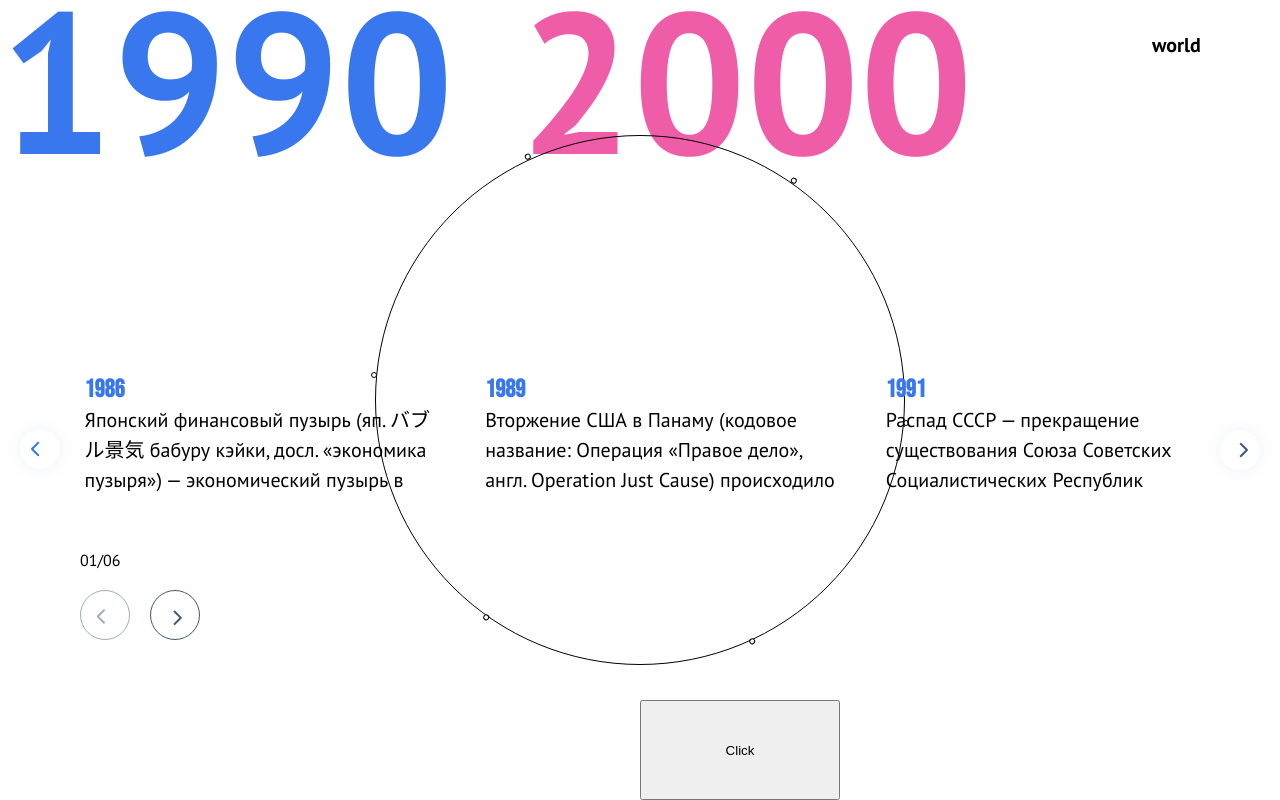
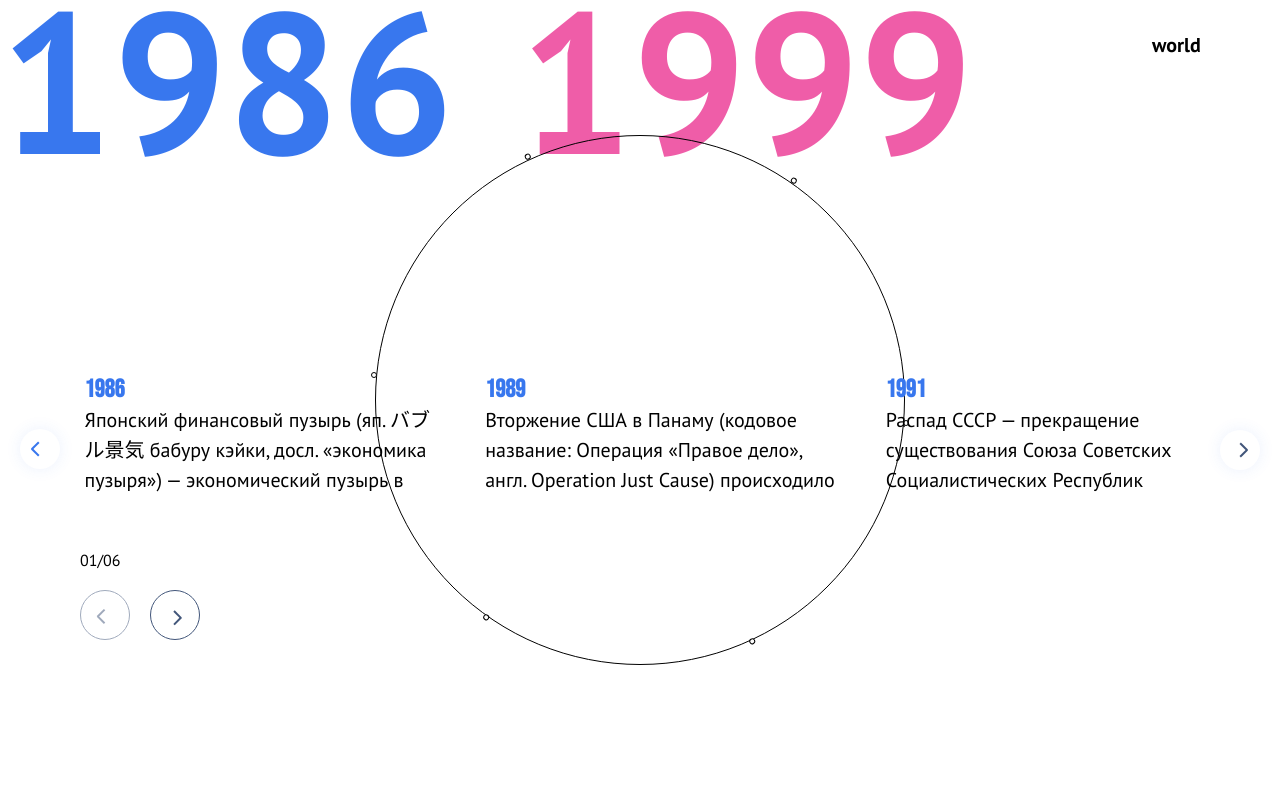
Before and after one commit to BDODINKA/Only-digital-test-task, a React (Create React App) app: page / in a window 1280 px wide. Built offline with nearby package versions, Linux system fonts and the light colour scheme.

Commit message:
feat:add logic for render date Window

```diff
--- a/src/app/App.tsx
+++ b/src/app/App.tsx
@@ -16,8 +16,8 @@ function App() {
   useEffect(() => {
     dispatch(InitializeAppTC())
   }, [])
+
   if (!initialize) return <div>{someError}</div>
-  ;[{ value: 1, Ox: '', Oy: '', isHovered: false }]
 
   return (
     <div className="App">
--- a/src/app/appReducer.ts
+++ b/src/app/appReducer.ts
@@ -25,7 +25,7 @@ export const InitializeAppTC = createAsyncThunk<{}, undefined, { rejectValue: {
   async (_, { dispatch, rejectWithValue }) => {
     dispatch(PreloaderAC({ status: 3 }))
     try {
-      await Api.getAppStatus()
+      return await Api.getAppStatus()
     } catch (reason) {
       return rejectWithValue(reason as { error: Error })
     } finally {
--- a/src/app/mockApi/Api.ts
+++ b/src/app/mockApi/Api.ts
@@ -1,4 +1,6 @@
+import { someError } from '../../common/constants/errors'
 import { data } from '../mockData/data'
+import { DataType } from '../mockData/types/dataTypes'
 
 export const Api = {
   getAppStatus() {
@@ -7,10 +9,19 @@ export const Api = {
     })
   },
   getHistoryData() {
-    return new Promise(resolve => {
-      setTimeout(() => {
-        resolve(data)
-      }, 2000)
-    })
+    return ResponseData(data)
   },
 }
+const ResponseData = (serverData: DataType) => {
+  return new Promise((resolve, reject) => {
+    if (serverData) {
+      setTimeout(() => {
+        resolve(serverData)
+      }, 1000)
+    } else {
+      setTimeout(() => {
+        reject({ statusCode: 500, data: {}, error: someError })
+      }, 1000)
+    }
+  })
+}
--- a/src/features/Circle/circle.module.scss
+++ b/src/features/Circle/circle.module.scss
@@ -46,11 +46,6 @@
         .index{
           position: absolute;
           z-index: 20 ;
-          -moz-transform: none;
-          -webkit-transform: none;
-          -o-transform: none;
-          -ms-transform: none;
-          transform: none;
         }
       }
     }
--- a/src/features/Dates/Dates.tsx
+++ b/src/features/Dates/Dates.tsx
@@ -1,4 +1,4 @@
-import React, { useEffect, useRef, useState } from 'react'
+import React, { useEffect, useState } from 'react'
 
 type PropsType = {
   date: number
@@ -15,6 +15,15 @@ export const Dates = (props: PropsType) => {
     setNewDate(date)
   }, [date])
 
+  useEffect(() => {
+    if (viewDate === 0) {
+      setOldDate(newDate)
+      setViewDate(newDate)
+    } else {
+      if (newDate !== oldDate) newDateDebounce(oldDate, newDate)
+    }
+  }, [newDate])
+
   const changeWithDebounce = (time: number, caseType: 'decr' | 'incr') => {
     setTimeout(() => {
       setOldDate((prev: number) => {
@@ -30,10 +39,10 @@ export const Dates = (props: PropsType) => {
     if (oldDate !== newDate) {
       switch (oldDate < newDate) {
         case true:
-          changeWithDebounce(10, 'incr')
+          changeWithDebounce(100, 'incr')
           break
         case false:
-          changeWithDebounce(10, 'decr')
+          changeWithDebounce(100, 'decr')
           break
         default:
           break
@@ -43,46 +52,5 @@ export const Dates = (props: PropsType) => {
     }
   }
 
-  useEffect(() => {
-    if (viewDate === 0) {
-      setOldDate(newDate)
-      setViewDate(newDate)
-    } else {
-      if (newDate !== oldDate) newDateDebounce(oldDate, newDate)
-    }
-  }, [newDate])
-
-  // const [dateNext, setDateNext] = useState(nextDate)
-  //
-  // const intervalRef: { current: NodeJS.Timeout | null } = useRef(null)
-  //
-  // console.log(currentDate)
-  // console.log(nextDate)
-  // useEffect(() => {
-  //   console.log(currentDate)
-  // }, [currentDate])
-  //
-  // useEffect(() => {
-  //   if (date > dateNext) {
-  //     intervalRef.current = setInterval(() => {
-  //       setDate(date => date - 1)
-  //     }, time)
-  //   } else {
-  //     intervalRef.current = setInterval(() => {
-  //       setDate(date => date + 1)
-  //     }, time)
-  //   }
-  //
-  //   return () => clearInterval(intervalRef.current as NodeJS.Timeout)
-  // }, [currentDate, nextDate])
-  //
-  // const cancelInterval = () => {
-  //   if (date === nextDate) {
-  //     clearInterval(intervalRef.current as NodeJS.Timeout)
-  //   }
-  // }
-  //
-  // cancelInterval()
-
-  return <div className={className}>{viewDate}</div>
+  return <div className={className}>{`${viewDate}`}</div>
 }
--- a/src/features/HistoryDate/HistoryDate.tsx
+++ b/src/features/HistoryDate/HistoryDate.tsx
@@ -16,58 +16,39 @@ export const HistoryDate = () => {
 
   const currentCategory = useSelector((state: AppRootStateType) => state.history.currentCategory)
 
+  const date = useSelector((state: AppRootStateType) => state.history.date)
+
   const [currentIndex, setCurrentIndex] = useState<number>(0)
-
-  const [datePeriod, setDatePeriod] = useState([1990, 2000])
 
   useEffect(() => {
     if (!category) {
       dispatch(getHistoryDateTC())
-    }
-    if (category) {
+    } else {
       dispatch(setCurrentCategoryAC({ currentIndex }))
     }
   }, [category])
 
   const onChangeCategory = (idx: number) => {
     setCurrentIndex(idx)
-
-    dispatch(setCurrentCategoryAC({ currentIndex }))
-
-    changeDateHandler()
-  }
-
-  const changeDateHandler = () => {
-    const arrDate: number[] = []
-
-    currentCategory.forEach(el => arrDate.push(el.date))
-    const sortDate = arrDate.sort((a, b) => a - b)
-
-    setDatePeriod([1220, 2020])
-    console.log(arrDate, sortDate)
+    dispatch(setCurrentCategoryAC({ currentIndex: idx }))
   }
 
   if (!category) return <div>Render</div>
-  console.log(datePeriod)
 
   return (
     <>
-      <div className={style.dates}>
-        <Dates date={datePeriod[0]} />
-        <Dates date={datePeriod[1]} />
-      </div>
+      {date && (
+        <div className={style.dates}>
+          <Dates date={date[0]} />
+          <Dates date={date[1]} />
+        </div>
+      )}
       <Circle
         category={category}
         onChangeCategory={index => onChangeCategory(index)}
         currentIndex={currentIndex}
       />
       <Slider currentCategory={currentCategory} />
-      <button
-        onClick={changeDateHandler}
-        style={{ position: 'absolute', width: '200px', height: '100px', zIndex: 10, bottom: '0' }}
-      >
-        Click
-      </button>
     </>
   )
 }
--- a/src/features/HistoryDate/historyDate.reducer.ts
+++ b/src/features/HistoryDate/historyDate.reducer.ts
@@ -1,7 +1,7 @@
 import { createAsyncThunk, createSlice, PayloadAction } from '@reduxjs/toolkit'
 
 import { Api } from '../../app/mockApi/Api'
-import { DataType, ViewItemType } from '../../app/mockData/types/dataTypes'
+import { CategoryType, DataType, ViewItemType } from '../../app/mockData/types/dataTypes'
 import { someError } from '../../common/constants/errors'
 
 export enum LoadType {
@@ -19,6 +19,7 @@ export type HistoryStateType = {
   data: DataType
   key: string
   currentCategory: ViewItemType[]
+  date: number[]
 }
 
 export const getHistoryDateTC = createAsyncThunk<
@@ -30,7 +31,7 @@ export const getHistoryDateTC = createAsyncThunk<
   try {
     const res = await Api.getHistoryData()
 
-    return res as DataType
+    return res
   } catch (reason) {
     rejectWithValue(reason as { error: Error })
   } finally {
@@ -46,6 +47,7 @@ const slice = createSlice({
     data: {} as DataType,
     key: '',
     currentCategory: [],
+    date: [],
   } as HistoryStateType,
   reducers: {
     PreloaderAC: (state, action: PayloadAction<{ status: LoadType }>) => {
@@ -58,6 +60,16 @@ const slice = createSlice({
         const key = Object.keys(cat).toString()
 
         state.currentCategory = state.data.category[action.payload.currentIndex][key]
+
+        const arrDate = state.data.category[action.payload.currentIndex][key].map(el => el.date)
+
+        const sortDate = arrDate.sort((a, b) => a - b)
+
+        if (state.date) {
+          state.date = [sortDate[0], sortDate[sortDate.length - 1]]
+        } else {
+          state.date = [sortDate[0], sortDate[0]]
+        }
       }
     },
   },
```
